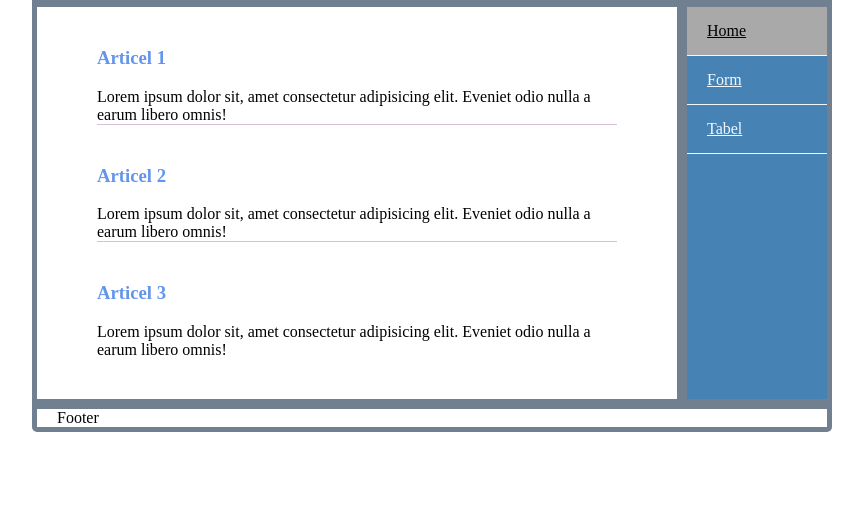
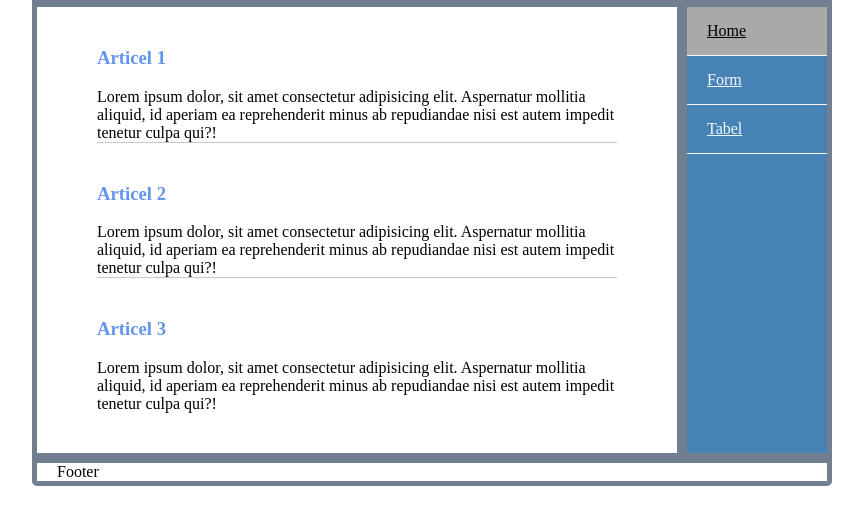
Before and after one commit to maulanairfaanmuh/html5-css, a plain HTML site: page project-createtemplate/index.html in a window 1280 px wide. Shown: the part 98-622 px from the top of the page, without its empty margins (208-1071 px from the left). Drawn offline with Linux system fonts and the light colour scheme.

Commit message:
mengubah panjang paragraf pada artikel

```diff
--- a/learn-html5&css/style.css
+++ b/learn-html5&css/style.css
@@ -19,7 +19,7 @@ div.select p#paragraph {
   margin: 50px;
   box-sizing: border-box;
 }
-  .container{
+.container {
   display: flex;
   background-color: greenyellow;
   /* width: 500px; */
@@ -30,9 +30,8 @@ div.select p#paragraph {
   align-items: center;
   justify-content: center;
   border: 10px solid tomato;
-
 }
-  .box{
+.box {
   border: 1px solid;
   padding: 20px;
   /* width: 100px; */
--- a/project-createtemplate/index.html
+++ b/project-createtemplate/index.html
@@ -1,33 +1,45 @@
 <!DOCTYPE html>
 <html lang="en">
   <head>
-    <meta charset="UTF-8">
-    <meta http-equiv="X-UA-Compatible" content="IE=edge">
-    <meta name="viewport" content="width=device-width, initial-scale=1.0">
+    <meta charset="UTF-8" />
+    <meta http-equiv="X-UA-Compatible" content="IE=edge" />
+    <meta name="viewport" content="width=device-width, initial-scale=1.0" />
     <title>Awwe-Blog | Home</title>
-    <link rel="stylesheet" href="css/style.css">
-    <link rel="stylesheet" href="css/articel.css">
+    <link rel="stylesheet" href="css/style.css" />
+    <link rel="stylesheet" href="css/articel.css" />
   </head>
   <body>
     <section class="container">
       <header>
-            <img src="image/logo.png" alt="logo-konten">
+        <img src="image/logo.png" alt="logo-konten" />
       </header>
 
       <article>
         <section class="artikel">
           <h3>Articel 1</h3>
-                <p>Lorem ipsum dolor sit, amet consectetur adipisicing elit. Eveniet odio nulla a earum libero omnis!</p>
+          <p>
+            Lorem ipsum dolor, sit amet consectetur adipisicing elit. Aspernatur
+            mollitia aliquid, id aperiam ea reprehenderit minus ab repudiandae
+            nisi est autem impedit tenetur culpa qui?!
+          </p>
         </section>
 
         <section class="artikel">
           <h3>Articel 2</h3>
-                <p>Lorem ipsum dolor sit, amet consectetur adipisicing elit. Eveniet odio nulla a earum libero omnis!</p>
+          <p>
+            Lorem ipsum dolor, sit amet consectetur adipisicing elit. Aspernatur
+            mollitia aliquid, id aperiam ea reprehenderit minus ab repudiandae
+            nisi est autem impedit tenetur culpa qui?!
+          </p>
         </section>
 
         <section class="artikel">
           <h3>Articel 3</h3>
-                <p>Lorem ipsum dolor sit, amet consectetur adipisicing elit. Eveniet odio nulla a earum libero omnis!</p>
+          <p>
+            Lorem ipsum dolor, sit amet consectetur adipisicing elit. Aspernatur
+            mollitia aliquid, id aperiam ea reprehenderit minus ab repudiandae
+            nisi est autem impedit tenetur culpa qui?!
+          </p>
         </section>
       </article>
 
```
Also changed, not shown: learn-html5&css/index.html (+1 -1 lines), project-createtemplate/css/articel.css (+5 -5 lines), project-createtemplate/css/style.css (+9 -9 lines), project-createtemplate/form.html (+6 -6 lines), project-createtemplate/tabel.html (+6 -6 lines). Lines whose indentation alone changed are shown as unchanged.
